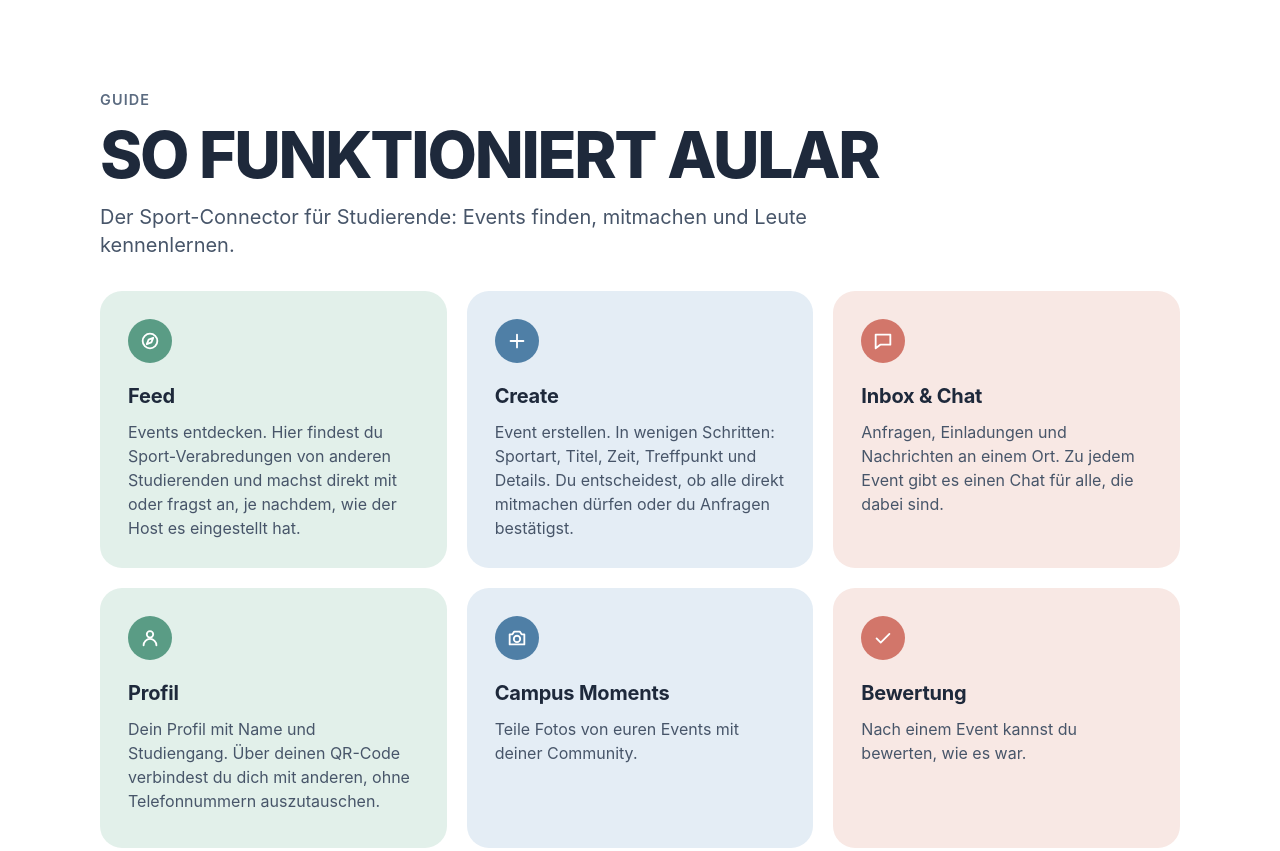
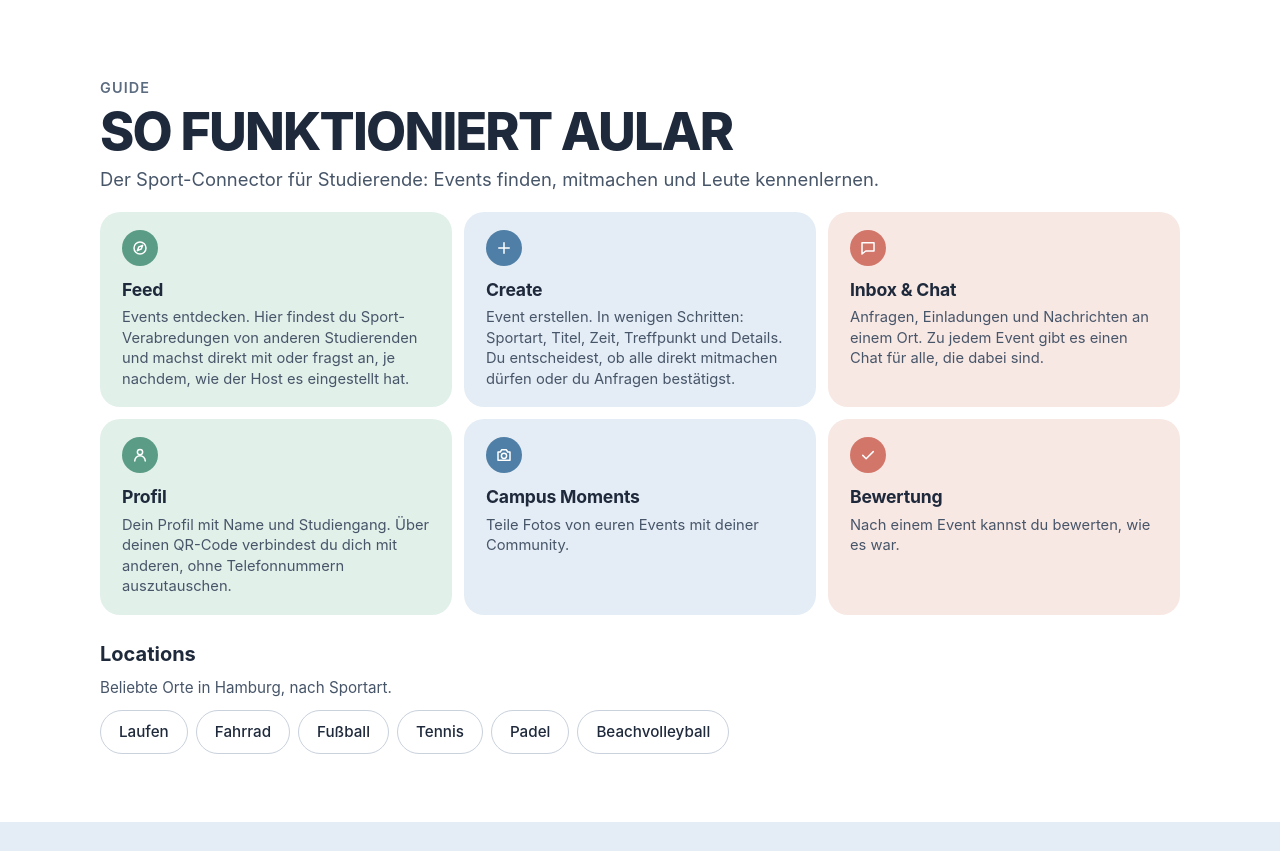
Before and after one commit to jacobsaunier/aular-site, a plain HTML site: page index.html in a window 1280 px wide. Shown: the part 778-1629 px from the top of the page. Drawn offline with Linux system fonts and the light colour scheme.

Commit message:
Guide-Abschnitt: Unterzeile einzeilig, ganzer Abschnitt passt auf einen Bildschirm
Co-Authored-By: Claude Sonnet 5.5 <noreply@anthropic.com>

```diff
--- a/css/style.css
+++ b/css/style.css
@@ -257,14 +257,37 @@ h2 {
 .guide-seite {
   min-height: 100vh;
   min-height: 100svh;
-  padding: 64px 20px;
+  padding: 28px 20px;
   scroll-snap-align: start;
+  display: flex;
+  flex-direction: column;
+  justify-content: center;
 }
 @media (min-width: 1160px) { .guide-seite { padding-inline: calc((100% - 1080px) / 2); } }
 @media (max-width: 760px) { .guide-seite { display: none; } }
 .guide-seite h2 { font-size: clamp(2.2rem, 6vw, 4rem); margin: 0; line-height: 1; letter-spacing: -0.035em; font-weight: 800; text-transform: uppercase; }
 .guide-seite .guide-kopf { padding: 0 0 32px; }
-.guide-sub { margin: 16px 0 0; max-width: 36em; font-size: 1.25rem; line-height: 1.4; color: var(--ink-soft); }
+.guide-sub { margin: 10px 0 0; font-size: 1.15rem; line-height: 1.3; color: var(--ink-soft); white-space: nowrap; }
+.guide-seite .guide-kopf { padding-bottom: 20px; }
+.guide-seite .tag { margin-bottom: 6px; }
+.guide-seite h2 { font-size: clamp(2rem, 5vw, 3.25rem); }
+.guide-seite .guide-grid { gap: 12px; }
+.guide-seite .karte { min-height: 0; padding: 18px 22px; border-radius: 20px; }
+.guide-seite .karte .dot { width: 36px; height: 36px; margin-bottom: 10px; }
+.guide-seite .karte-titel { font-size: 1.1rem; margin-bottom: 4px; }
+.guide-seite .karte p { font-size: 0.92rem; line-height: 1.4; }
+.guide-seite .orte { padding: 24px 0 0; }
+.guide-seite .orte-sub { margin-bottom: 10px; }
+@media (min-width: 761px) and (max-height: 780px) {
+  .guide-seite { padding-block: 16px; }
+  .guide-seite .guide-kopf { padding-bottom: 12px; }
+  .guide-seite h2 { font-size: 2.4rem; }
+  .guide-seite .karte { padding: 12px 20px; }
+  .guide-seite .karte .dot { width: 32px; height: 32px; margin-bottom: 6px; }
+  .guide-seite .karte p { font-size: 0.88rem; line-height: 1.35; }
+  .guide-seite .orte { padding-top: 14px; }
+  .guide-seite .orte-sub { margin-bottom: 6px; }
+}
 .orte h3 { margin: 0 0 6px; font-size: 1.25rem; font-weight: 700; }
 
 /* Guide-Seite */
```
